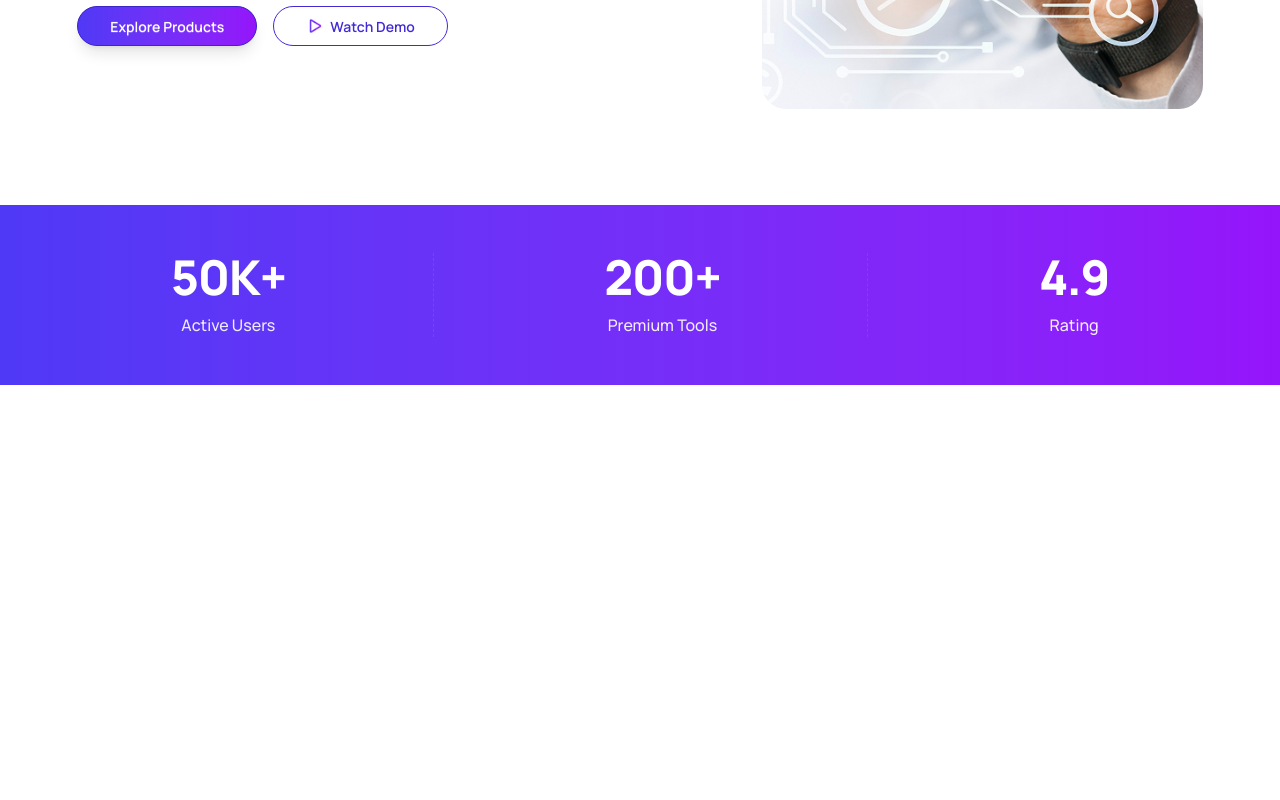
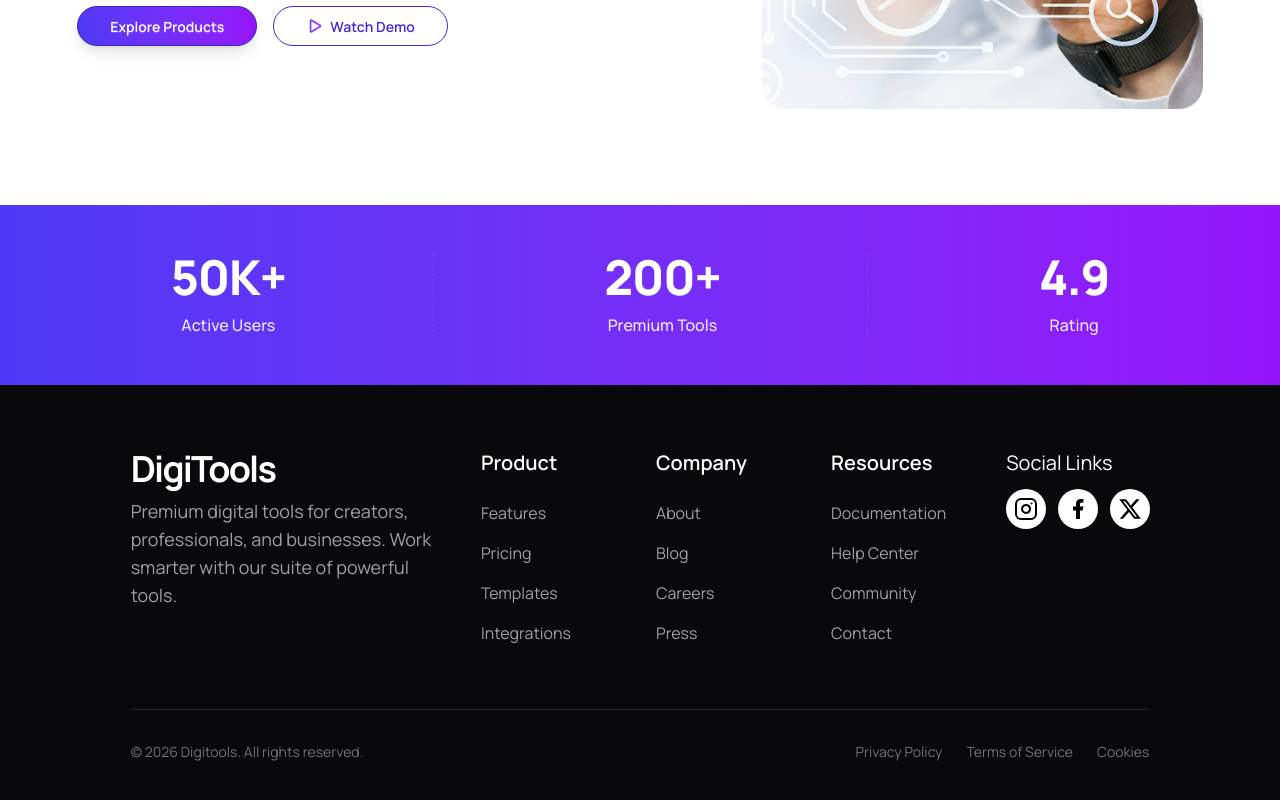
Before and after one commit to OnikTechHub/DigiTools, a React (Vite) app: page / in a window 1280 px wide. Shown: the part 588-1388 px from the top of the page. Before the commit the page ends 973 px from the top, so only its background shows below. Built offline with nearby package versions, Linux system fonts and the light colour scheme.

Commit message:
Add Footer Section

```diff
--- a/src/App.jsx
+++ b/src/App.jsx
@@ -3,6 +3,7 @@
 import Navbar from './component/Navbar'
 import Banner from './component/Banner/Banner'
 import StatsSection from './component/StatsSection/StatsSection'
+import Footer from './component/Footer/Footer'
 
 function App() {
 
@@ -12,6 +13,7 @@
     <Navbar></Navbar>
     <Banner></Banner>
     <StatsSection></StatsSection>
+    <Footer></Footer>
     </div>
   )
 }
--- a/src/component/Footer/Footer.jsx
+++ b/src/component/Footer/Footer.jsx
@@ -0,0 +1,139 @@
+import React from 'react';
+import { FaXTwitter } from 'react-icons/fa6';
+import { FiInstagram } from 'react-icons/fi';
+import { RiFacebookFill } from 'react-icons/ri';
+
+const Footer = () => {
+    return (
+        <footer className="bg-zinc-950  pt-16 pb-10">
+            <div className="w-10/12 mx-auto px-6">
+                <div className="grid grid-cols-1 md:grid-cols-12 gap-8">
+
+                    <div className="md:col-span-4 space-y-2" >
+
+                        <h2 className="text-4xl font-bold tracking-tighter text-white">
+                            DigiTools
+                        </h2>
+
+
+                        <p className="text-zinc-400 text-lg max-w-md">
+                            Premium digital tools for creators, professionals, and businesses. Work smarter with our suite of powerful tools.
+                        </p>
+                    </div>
+
+
+                    <div className="md:col-span-2">
+                        <h3 className="text-white font-semibold mb-6 text-xl">Product</h3>
+                        <ul className="space-y-4 text-zinc-400">
+                            <li>
+                                <a href="#" className="hover:text-white transition">
+                                    Features
+                                </a>
+                            </li>
+                            <li>
+                                <a href="#" className="hover:text-white transition">
+                                    Pricing
+                                </a>
+                            </li>
+                            <li>
+                                <a href="#" className="hover:text-white transition">
+                                    Templates
+                                </a>
+                            </li>
+                            <li>
+                                <a href="#" className="hover:text-white transition">
+                                    Integrations
+                                </a>
+                            </li>
+                        </ul>
+                    </div>
+
+                    <div className="md:col-span-2">
+                        <h3 className="text-white font-semibold mb-6 text-xl">Company</h3>
+                        <ul className="space-y-4 text-zinc-400">
+                            <li>
+                                <a href="#" className="hover:text-white transition">
+                                    About
+                                </a>
+                            </li>
+                            <li>
+                                <a href="#" className="hover:text-white transition">
+                                    Blog
+                                </a>
+                            </li>
+                            <li>
+                                <a href="#" className="hover:text-white transition">
+                                    Careers
+                                </a>
+                            </li>
+                            <li>
+                                <a href="#" className="hover:text-white transition">
+                                    Press
+                                </a>
+                            </li>
+                        </ul>
+                    </div>
+
+                    <div className="md:col-span-2">
+                        <h3 className="text-white font-semibold mb-6 text-xl">Resources</h3>
+                        <ul className="space-y-4 text-zinc-400">
+                            <li>
+                                <a href="#" className="hover:text-white transition">
+                                    Documentation
+                                </a>
+                            </li>
+                            <li>
+                                <a href="#" className="hover:text-white transition">
+                                    Help Center
+                                </a>
+                            </li>
+                            <li>
+                                <a href="#" className="hover:text-white transition">
+                                    Community
+                                </a>
+                            </li>
+                            <li>
+                                <a href="#" className="hover:text-white transition">
+                                    Contact
+                                </a>
+                            </li>
+                        </ul>
+                    </div>
+
+
+                    <div className=' md:col-span-2 space-y-3'>
+                        <p className='text-white text-xl '>Social Links</p>
+                        <div className='flex gap-3 text-center items-center'>
+                            <div className='text-black bg-white p-2 rounded-full text-2xl '>
+                                <FiInstagram />
+                            </div>
+                            <div className='text-black bg-white p-2 rounded-full text-2xl'><RiFacebookFill /></div>
+                            <div className='text-black bg-white p-2 rounded-full text-2xl'>
+                                <FaXTwitter />
+                            </div>
+                        </div>
+                    </div>
+                </div>
+
+
+                <div className="mt-16 pt-8 border-t border-zinc-800 flex flex-col md:flex-row items-center justify-between gap-4 text-sm text-zinc-500">
+                    <div> © 2026 Digitools. All rights reserved.</div>
+
+                    <div className="flex gap-6">
+                        <a href="#" className="hover:text-[#9514FA] transition">
+                            Privacy Policy
+                        </a>
+                        <a href="#" className="hover:text-[#9514FA] transition">
+                            Terms of Service
+                        </a>
+                        <a href="#" className="hover:text-[#9514FA] transition">
+                            Cookies
+                        </a>
+                    </div>
+                </div>
+            </div>
+        </footer>
+    );
+};
+
+export default Footer;
```
